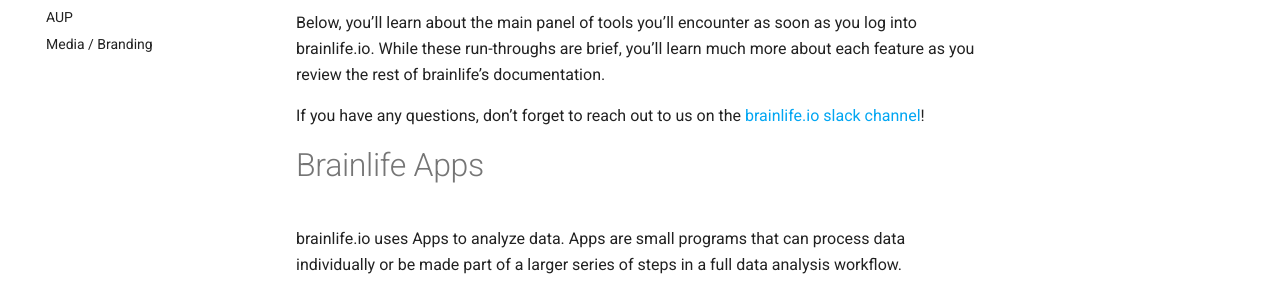
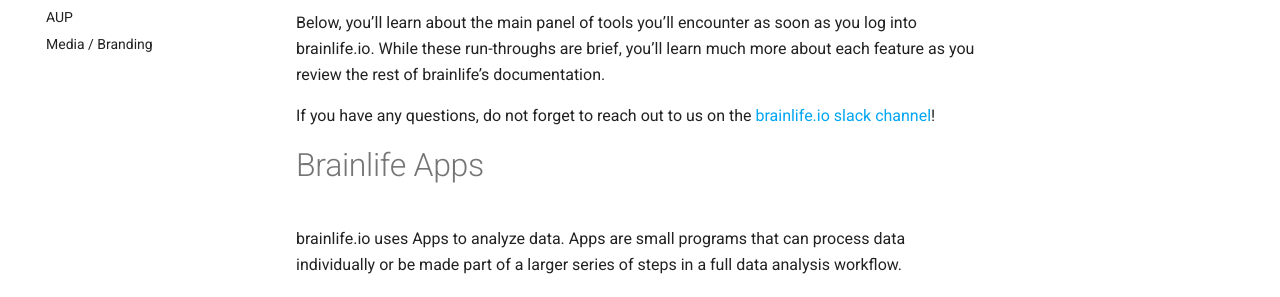
Before and after one commit to brainlife/docs, an MkDocs documentation site: the page built from docs/index.md, in a window 1280 px wide and 900 px high. Shown: the part 390-687 px from the top of the window. Built offline with MkDocs 1.6.1 and Material for MkDocs 9.7.7, drawn with Linux system fonts in a browser that asks for light colours; comment, search, counter and statistics services are not loaded.

Commit message:
Update docs/index.md
Co-Authored-By: Franco Pestilli <frakkopesto@gmail.com>

```diff
--- a/docs/index.md
+++ b/docs/index.md
@@ -6,7 +6,7 @@
 
 Below, you’ll learn about the main panel of tools you’ll encounter as soon as you log into brainlife.io. While these run-throughs are brief, you’ll learn much more about each feature as you review the rest of brainlife’s documentation.
 
-If you have any questions, don’t forget to reach out to us on the [brainlife.io slack channel](https://brainlife.io/docs/contact/)!
+If you have any questions, do not forget to reach out to us on the [brainlife.io slack channel](https://brainlife.io/docs/contact/)!
 
 # Brainlife Apps
 
```
